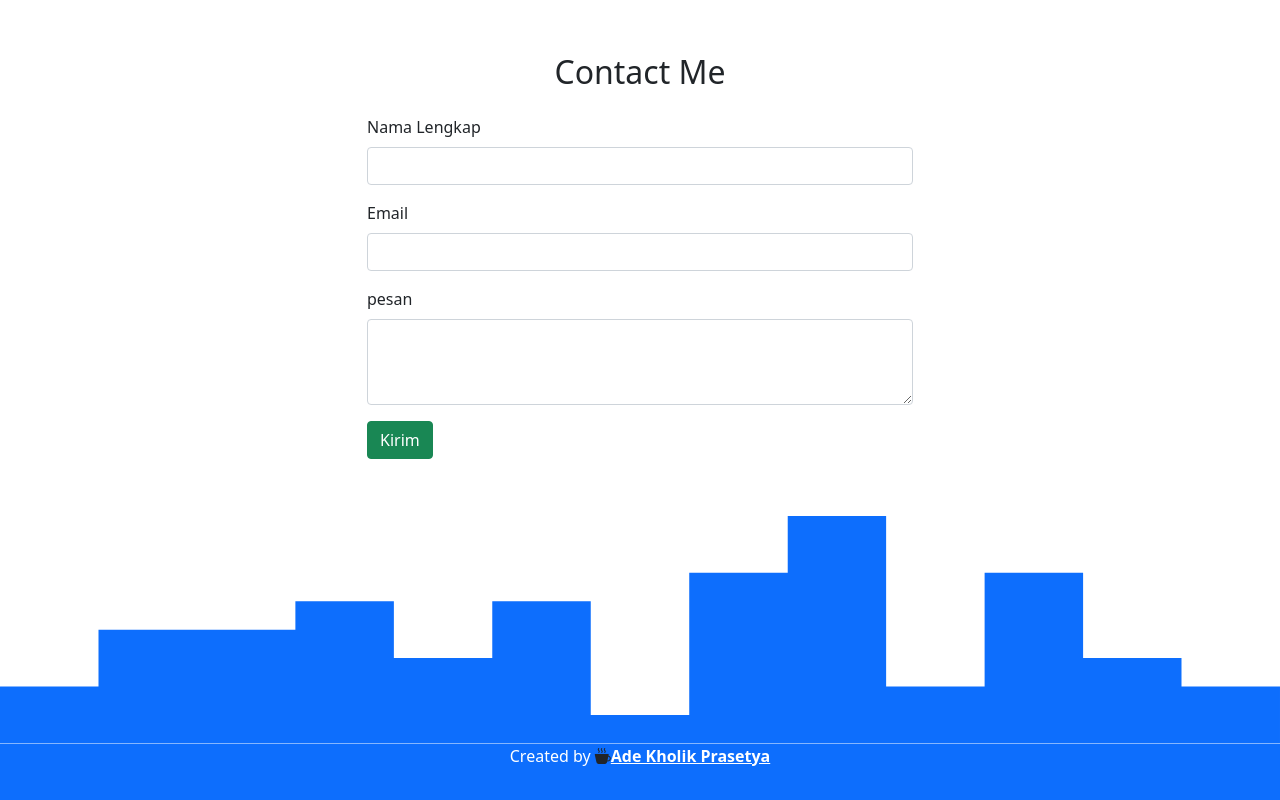
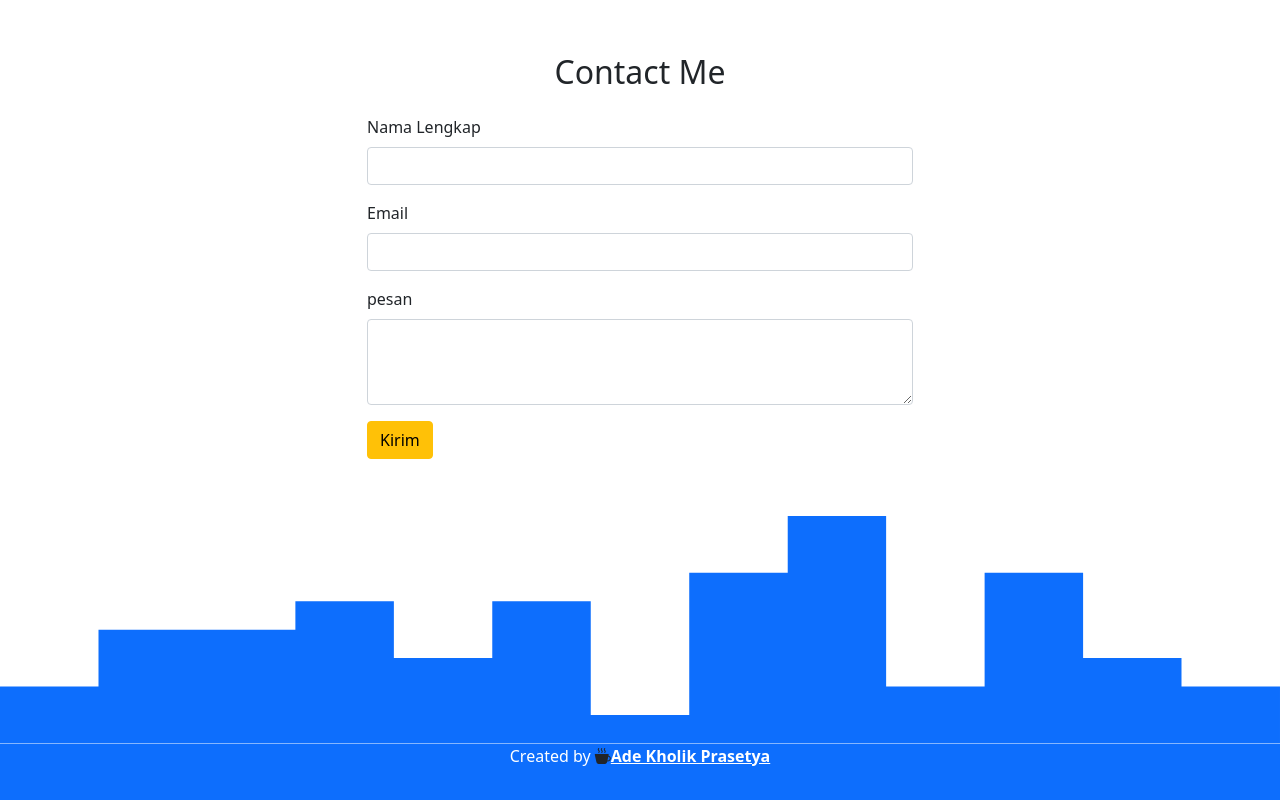
Before and after one commit to AdeKholikPrasetya/Adekholikprasetya.github.io, a plain HTML site: page index.html in a window 1280 px wide. Shown: the part 2401-3201 px from the top of the page. Drawn offline with nearby package versions, Linux system fonts and the light colour scheme.

Commit message:
mengubah warna tombol menjadi orange

```diff
--- a/index.html
+++ b/index.html
@@ -171,7 +171,7 @@
                 <label for="pesan" class="form-label">pesan</label>
                 <textarea class="form-control" id="pesan" rows="3"></textarea>
               </div>
-              <button type="submit" class="btn btn-success">Kirim</button>
+              <button type="submit" class="btn btn-warning">Kirim</button>
             </form>
           </div>
         </div>
```
